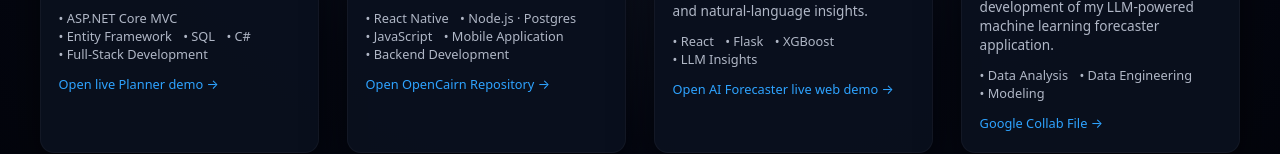
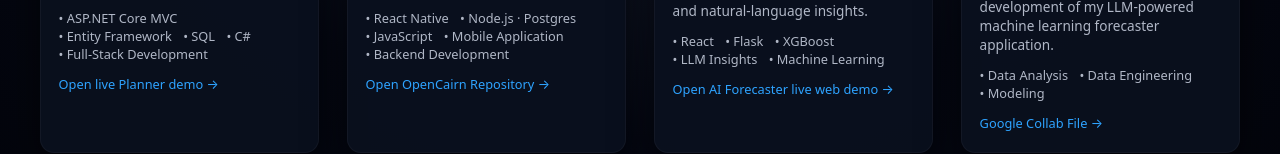
Before and after one commit to TylerScherrer/Tylers_Portfolio, a plain HTML site: page index.html in a window 1280 px wide. Shown: the part 425-579 px from the top of the page. Drawn offline with Linux system fonts and the light colour scheme.

Commit message:
New fixes

```diff
--- a/index.html
+++ b/index.html
@@ -239,6 +239,7 @@
                         <span>• Flask</span>
                         <span>• XGBoost</span>
                         <span>• LLM Insights</span>
+                        <span>• Machine Learning</span>
                     </p>
                     <p class="project-link-hint">Open AI Forecaster live web demo →</p>
                 </div>
```
